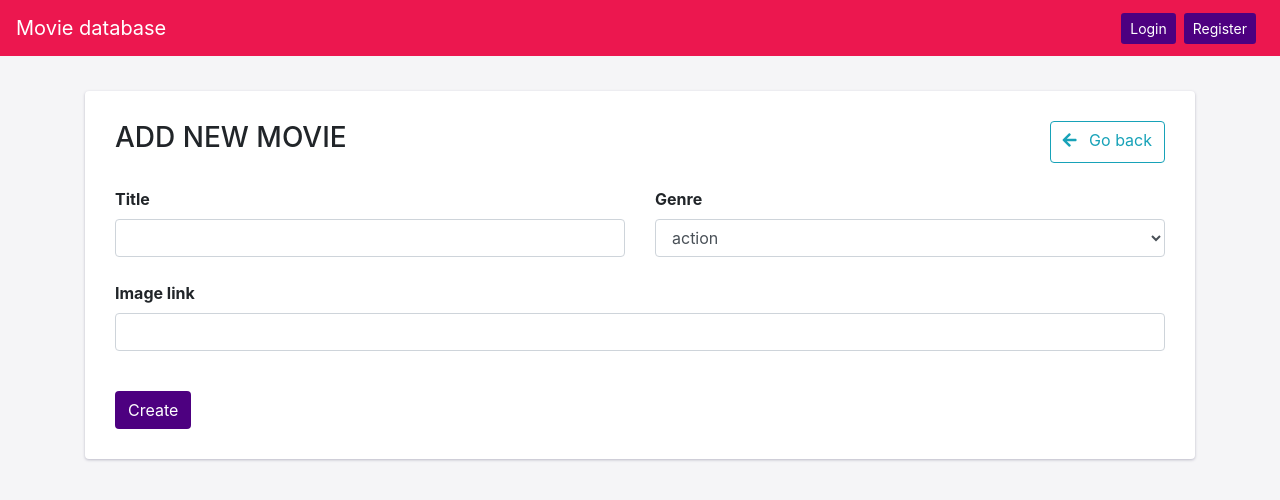
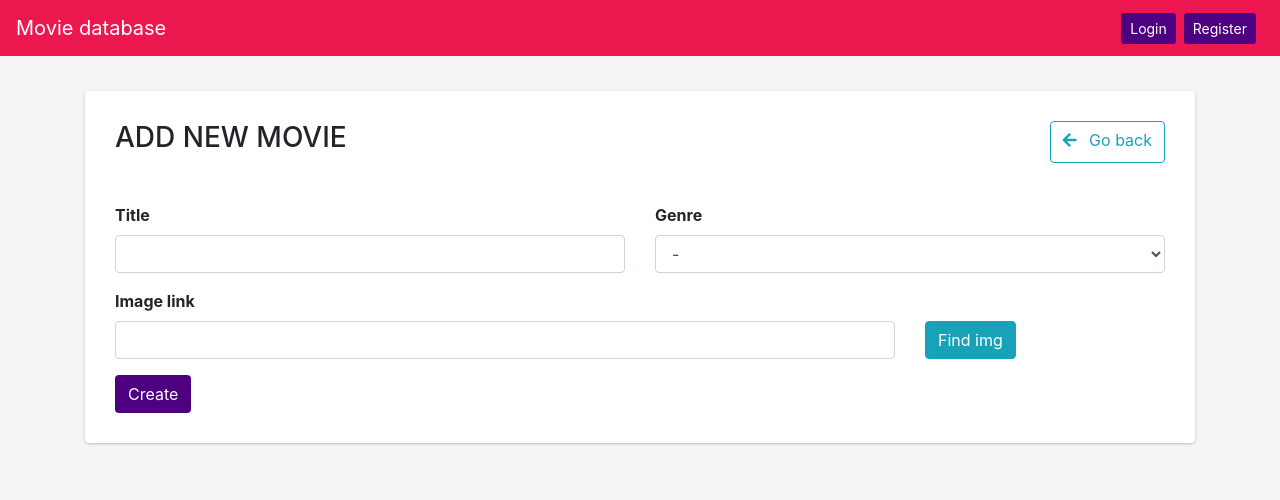
Before and after one commit to NIghtCrawlerR/MovieDB-React-Mongo-Node-, a React (Create React App) app in the folder client/: page /create in a window 1280 px wide. Shown: the top 500 px of the page. Built offline with nearby package versions, Linux system fonts and the light colour scheme.

Commit message:
add fingImg function

```diff
--- a/client/src/actions/movieActions.js
+++ b/client/src/actions/movieActions.js
@@ -4,10 +4,28 @@ import {
     EDIT_MOVIE,
     DELETE_MOVIE,
     ADD_MOVIE,
-    NEW_POST
+    NEW_POST,
+    FILTER
 } from './types'
 import axios from 'axios'
 
+export const filterMovies = (movies, filter) => dispatch => {
+    let filtered = []
+    let filterKeys = Object.keys(filter)
+
+    filtered = movies.filter(item => {
+        return filterKeys.every(key => {
+            if (key === 'title') return item[key].toLowerCase().indexOf(filter[key]) !== -1
+            else return item[key] === filter[key]
+        })
+    })
+
+    dispatch({
+        type: FILTER,
+        movies: movies,
+        filtered: filtered
+    })
+}
 
 export const getMovies = () => dispatch => {
     return new Promise((resolve, reject) => {
@@ -15,11 +33,15 @@ export const getMovies = () => dispatch => {
             .then(res => {
                 dispatch({
                     type: GET_MOVIES,
-                    payload: res.data
+                    payload: res.data,
+                    list: res.data
                 })
                 resolve(res)
             })
-            .catch(err => console.log(err))
+            .catch(err => {
+                console.log(err)
+                resolve(err)
+            })
     })
 
 
--- a/client/src/actions/userActions.js
+++ b/client/src/actions/userActions.js
@@ -62,7 +62,11 @@ export const logout = token => dispatch => {
                 if (res.data.success) {
                     dispatch({
                         type: USER_LOG_OUT,
-                        isLogin: false
+                        data: {},
+                        token: '',
+                        isLogin: false,
+                        movies: [],
+                        filteredMovies: []
                     })
                     resolve(res)
                 }
--- a/client/src/components/css/movie.css
+++ b/client/src/components/css/movie.css
@@ -69,6 +69,7 @@ h3 {
 
 .movie_info__bottom {
     display: flex;
+    align-items: center;
     margin-top: auto;
 }
 
@@ -76,6 +77,10 @@ h3 {
     font-size: 16px;
     flex-grow: 1;
     text-transform: uppercase;
+}
+
+.movie-form__poster img {
+    max-width: 100px;
 }
 
 .action {
--- a/client/src/components/movie-form.component.jsx
+++ b/client/src/components/movie-form.component.jsx
@@ -3,6 +3,8 @@ import { Link } from "react-router-dom";
 import { connect } from 'react-redux';
 import { getMovieById, editMovie, addMovie } from '../actions/movieActions'
 import { genres } from '../utils/genres'
+
+import axios from 'axios'
 
 class Form extends Component {
     constructor(props) {
@@ -10,24 +12,55 @@ class Form extends Component {
 
         this.changeHandler = this.changeHandler.bind(this)
         this.onSubmit = this.onSubmit.bind(this)
+        this.findImage = this.findImage.bind(this)
 
         this.state = {
             title: '',
             img: '',
             genre: '',
-            loading: false
+            loading: false,
+            titleError: false
         }
+    }
+
+    findImage(e) {
+        e.preventDefault()
+        if(!this.state.title) {
+            this.setState({ titleError: true })
+            return !1
+        }
+        this.setState({ titleError: false })
+
+        const title = this.state.title.toLowerCase()
+        axios.post('http://localhost:4000/movies/check', {title: title})
+            .then(res => {
+                if(res.data.image) {
+                    this.setState({ img: res.data.image })
+                } else {
+                    this.props.showMsg('error', 'Error: No image found')
+                }
+
+                console.log(res)
+            })
+            .catch(err => {
+                console.log(JSON.stringify(err))
+                this.props.showMsg('error', 'Error: ' + err.response.data.text)
+            })
     }
 
     changeHandler(e) {
         this.setState({
             [e.target.name]: e.target.value
         })
+
     }
 
     onSubmit(e) {
         e.preventDefault()
-
+        if(!this.state.title) {
+            this.setState({ titleError: true })
+            return !1
+        }
         this.setState({ loading: true })
         const newMovie = {}
         for (let key in this.state) newMovie[key] = this.state[key]
@@ -89,24 +122,43 @@ class Form extends Component {
                 <br />
                 <form onSubmit={this.onSubmit} >
                     <div className="row">
-                        <div className="col-lg-6 col-md-6 col-sm-12 col-xs-12">
+                        <div className="col-lg-6 col-md-6 col-sm-12 col-xs-12 mt-3">
                             <label><b>Title</b></label>
-                            <input className="form-control" type="text" name="title" onChange={this.changeHandler} value={title || ''} required />
+                            <input className="form-control" data-error={this.state.titleError} type="text" name="title" onChange={this.changeHandler} value={title || ''} />
                         </div>
-                        <div className="col-lg-6 col-md-6 col-sm-12 col-xs-12">
+                        <div className="col-lg-6 col-md-6 col-sm-12 col-xs-12 mt-3">
                             <label><b>Genre</b></label>
                             <select className="form-control" name="genre" onChange={this.changeHandler} value={genre || ''} >
+                                <option value="">-</option>
                                 {genres.map((genre, i) => {
                                     return <option value={genre} key={i}>{genre}</option>
                                 })}
                             </select>
                         </div>
+                        <div className="col-lg-12 mt-3">
+                            <div className="row">
+                                <div className="col-sm-12">
+                                    <label><b>Image link</b></label>
+                                </div>
+                                <div className="col-xs-9 col-sm-9 col=md-9 col-lg-9">
+                                    <input className="form-control" type="text" name="img" onChange={this.changeHandler} value={img || ''} />
+                                </div>
+                                <div className="col-xs-3 col-sm-3 col-md-3 col-lg-3">
+                                    <button type="button" className="btn btn-info" onClick={this.findImage}>Find img</button>
+                                </div>
+                            </div>
+                        </div>
+
+
+
+                        {img !== '' ?
+                            <div className="col-lg-12 mt-3 movie-form__poster">
+                                <img src={img} alt="poster" />
+                            </div> :
+                            null
+                        }
                     </div>
 
-                    <br />
-                    <label><b>Image link</b></label>
-                    <input className="form-control" type="text" name="img" onChange={this.changeHandler} value={img || ''} />
-                    <br />
 
 
                     <input type="submit" className="btn btn-purple mt-3" value={this.props.mode === 'edit' ? 'Edit' : 'Create'} />
--- a/client/src/index.css
+++ b/client/src/index.css
@@ -1,6 +1,11 @@
 /*Global styles*/
 :root {
   --red: #ec174f;
+}
+
+html {
+  overflow-y: scroll;
+  overflow-y: overlay;
 }
 
 body {
@@ -83,3 +88,7 @@ input[type=checkbox]:checked + label:after {
   box-shadow: 2px 0 0 white, 4px 0 0 white, 4px -2px 0 white, 4px -4px 0 white, 4px -6px 0 white, 4px -8px 0 white;
   transform: rotate(45deg);
 }
+
+input[data-error=true] {
+  border-color: #ec174f;
+}
--- a/client/src/reducers/movieReducers.js
+++ b/client/src/reducers/movieReducers.js
@@ -4,11 +4,12 @@ import {
     EDIT_MOVIE,
     DELETE_MOVIE,
     ADD_MOVIE,
-    NEW_POST
+    FILTER
 } from '../actions/types'
 
 const initialState = {
-    movies: [],
+    list: [],
+    filtered: [],
     movie: {},
     item: {}
 }
@@ -18,7 +19,8 @@ export default function (state = initialState, action) {
         case GET_MOVIES:
             return {
                 ...state,
-                movies: action.payload
+                list: action.payload,
+                filtered: action.payload
             }
         case GET_MOVIE_BY_ID:
             return {
@@ -32,17 +34,19 @@ export default function (state = initialState, action) {
         case DELETE_MOVIE:
             return {
                 ...state,
-                movies: state.movies.filter(movie => movie._id !== action.id)
+                list: state.list.filter(movie => movie._id !== action.id),
+                filtered: state.list.filter(movie => movie._id !== action.id),
             }
         case ADD_MOVIE:
             return {
                 ...state,
                 movie: action.payload
             }
-        case NEW_POST:
+        case FILTER:
             return {
                 ...state,
-                item: action.payload
+                movies: action.movies,
+                filtered: action.filtered
             }
         default:
             return state
--- a/client/src/reducers/userReducers.js
+++ b/client/src/reducers/userReducers.js
@@ -44,7 +44,12 @@ export default function (state = initialState, action) {
         case USER_LOG_OUT:
             return {
                 ...state,
-                isLogin: action.isLogin
+                // isLogin: action.isLogin,
+                data: {},
+                token: '',
+                isLogin: false,
+                movies: [],
+                filteredMovies: []
             }
         case USER_VERIFY:
             return {
```
Also changed, not shown: client/src/components/movies-list.component.jsx (+18 -14 lines).
